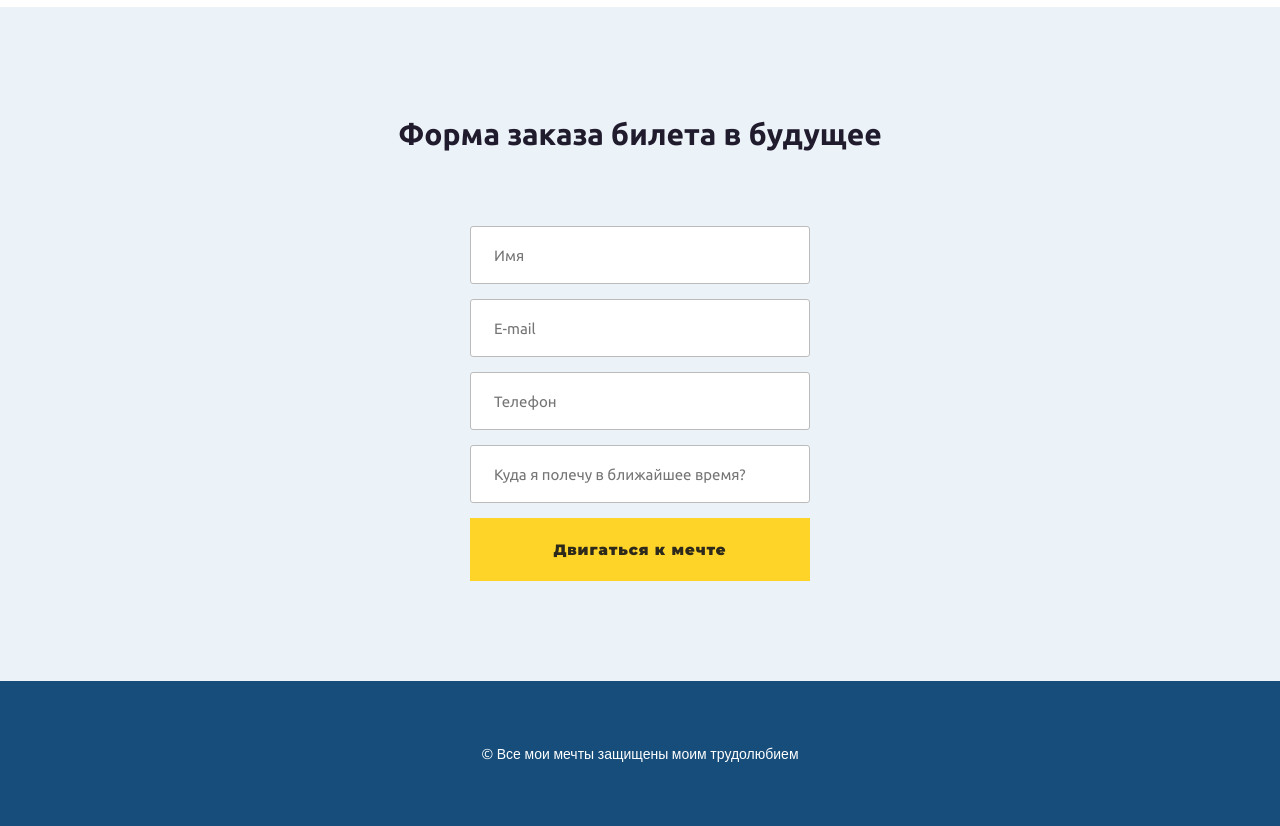
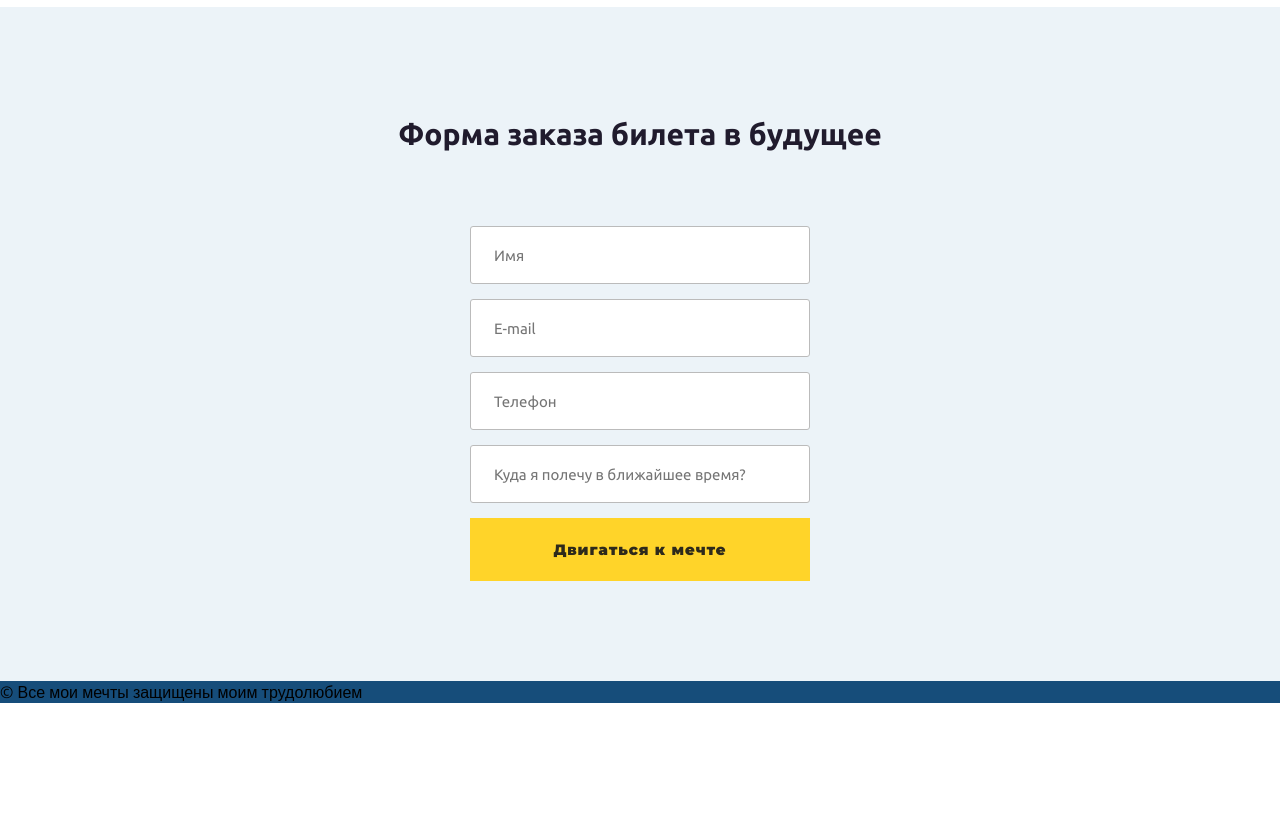
Before and after one commit to Vitaliy555Git/site.github.io, a plain HTML site: page index.html in a window 1280 px wide. Shown: the part 1478-2304 px from the top of the page. After the commit the page ends 2181 px from the top, so only its background shows below. Drawn offline with nearby package versions, Linux system fonts and the light colour scheme.

Commit message:
Add files via upload

```diff
--- a/css/main.css
+++ b/css/main.css
@@ -196,7 +196,7 @@ body {
 
 /* Footer */
 
-.right {
+.rights {
 	padding: 63px 0;
 	font-size: 14px;
 	color: #fff;
```
